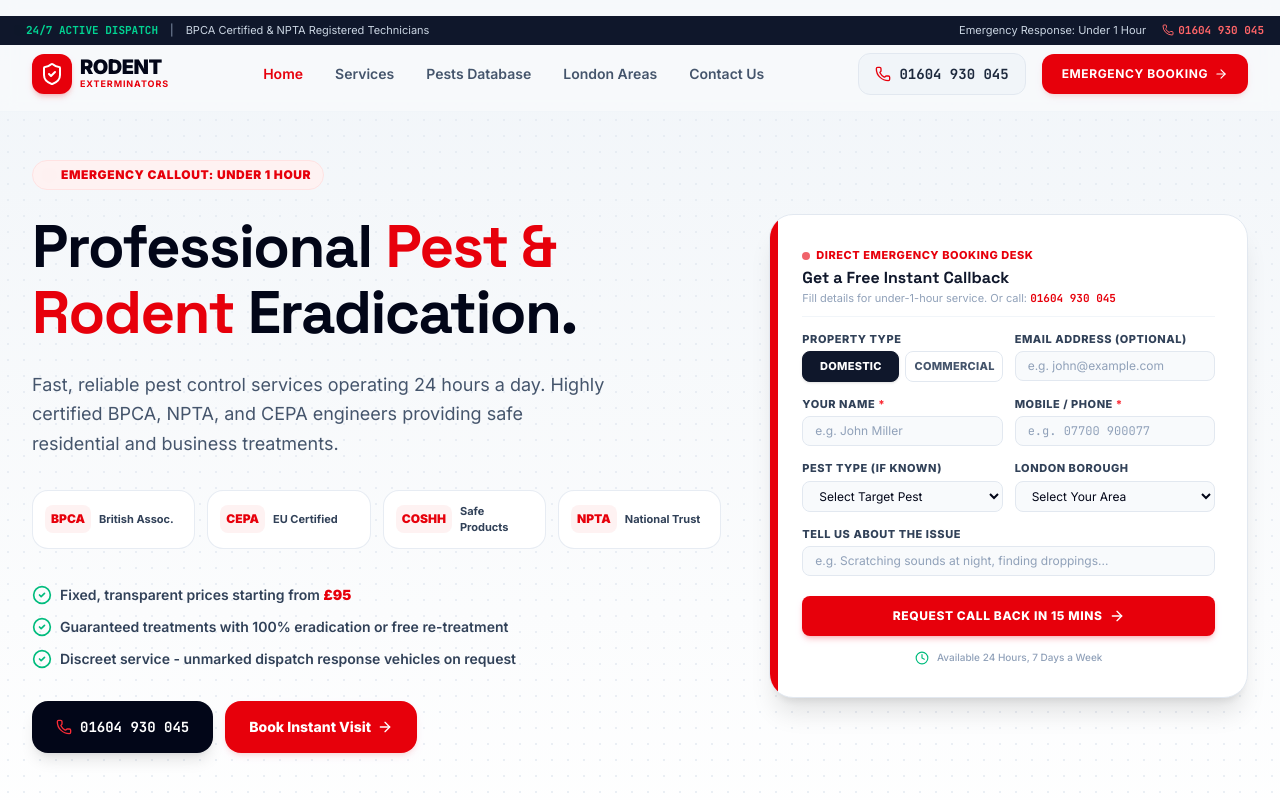
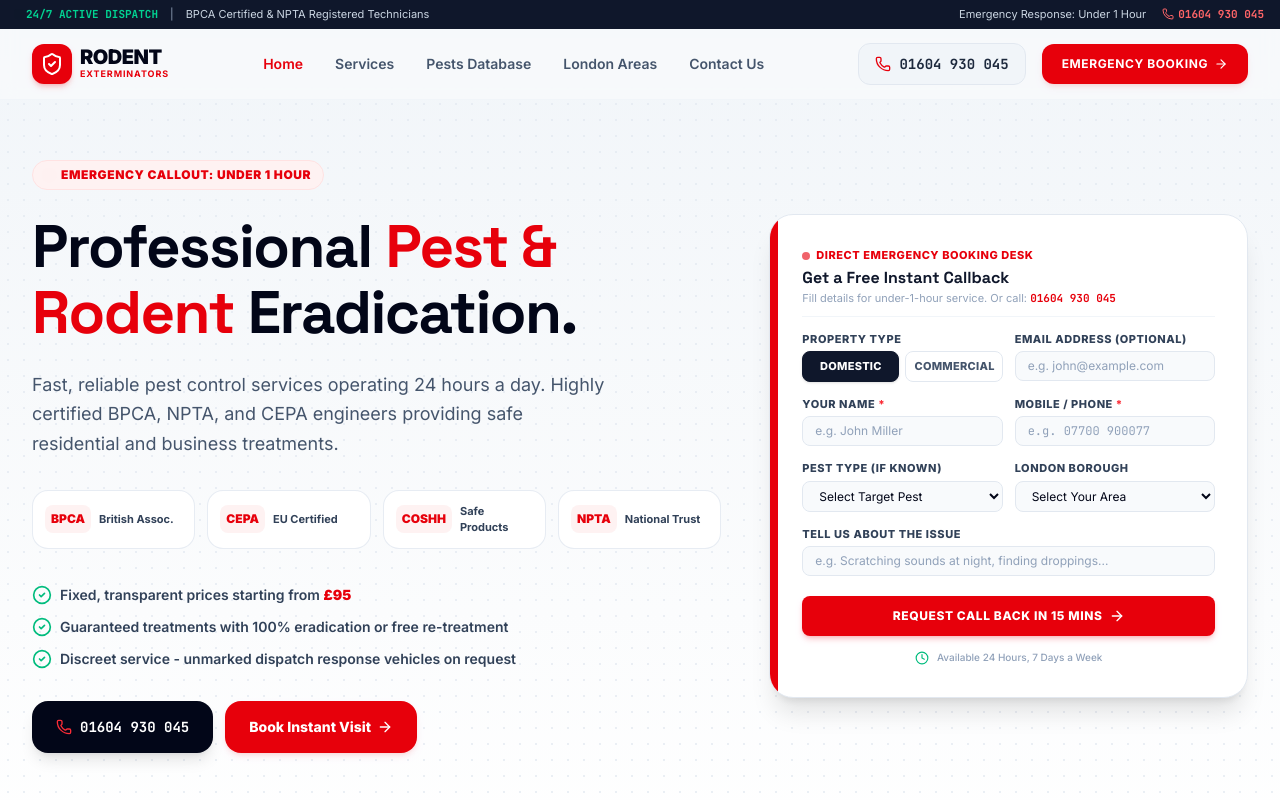
Before and after one commit to ionutginel/Pest-Control, a React (Vite) app: page / in a window 1280 px wide. Shown: the top 800 px of the page. Built offline with nearby package versions, Linux system fonts and the light colour scheme.

Commit message:
ui: adjust header padding and vertical spacing
Refine header layout transitions for a more consistent visual flow during scroll.

```diff
--- a/src/components/Header.tsx
+++ b/src/components/Header.tsx
@@ -35,8 +35,8 @@ export default function Header({ currentRoute }: HeaderProps) {
       id="main-header"
       className={`fixed top-0 left-0 right-0 z-50 transition-all duration-300 ${
         isScrolled
-          ? "bg-white/95 backdrop-blur-md border-b border-slate-200 py-3 shadow-sm"
-          : "bg-slate-50/80 backdrop-blur-sm py-4 border-b border-slate-100"
+          ? "bg-white/95 backdrop-blur-md border-b border-slate-200 shadow-sm"
+          : "bg-slate-50/80 backdrop-blur-sm border-b border-slate-100"
       }`}
     >
       {/* Top Banner (Regulatory & Phone) */}
@@ -59,7 +59,7 @@ export default function Header({ currentRoute }: HeaderProps) {
         </div>
       </div>
 
-      <div className="max-w-7xl mx-auto px-4 sm:px-6 lg:px-8 mt-2">
+      <div className={`max-w-7xl mx-auto px-4 sm:px-6 lg:px-8 ${isScrolled ? "py-2.5" : "py-3.5"}`}>
         <div className="flex items-center justify-between">
 
           {/* Logo with Red Brand Theme */}
```
